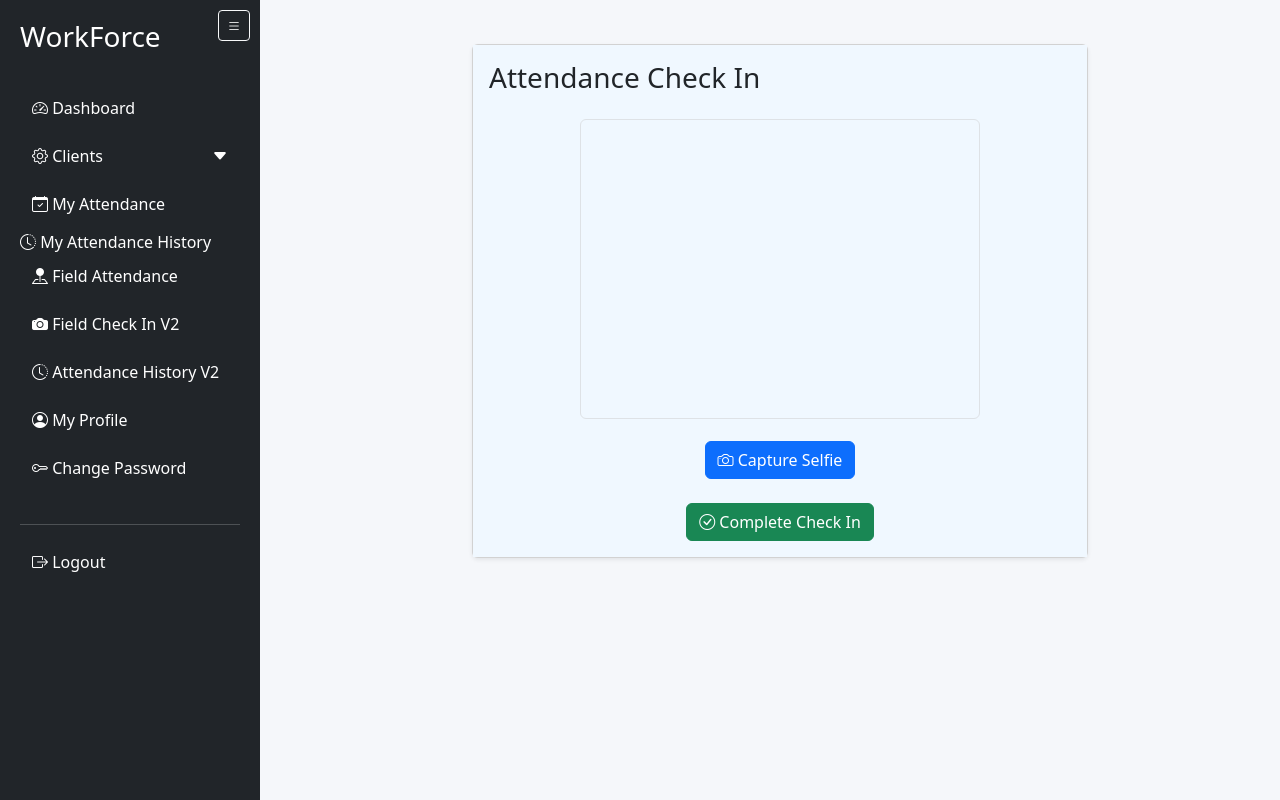
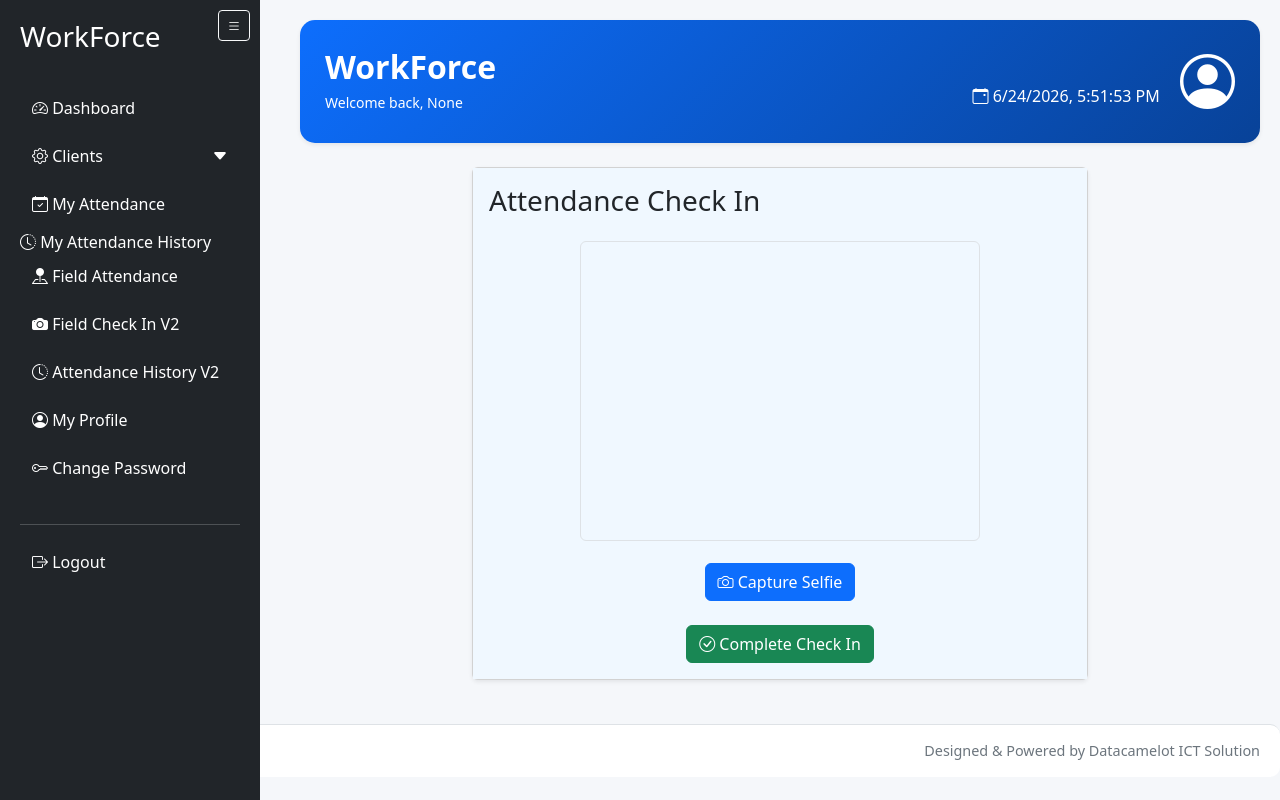
Before and after one commit to HavallonTech/WORKFORCE, a Flask app: page /attendance/check-in in a window 1280 px wide. Run offline with Flask 3, Linux system fonts and the light colour scheme; a user stored in the database is signed in; data comes from the database, SQL or seed files in the repository; some libraries are stand-ins or nearby versions.

Commit message:
Presentation 2

```diff
--- a/app/static/css/style.css
+++ b/app/static/css/style.css
@@ -222,3 +222,68 @@ body{
 
     color:black;
 }
+.page-header{
+
+    background: linear-gradient(
+        135deg,
+        #0d6efd,
+        #084298
+    );
+
+    color:white;
+
+    padding:20px 25px;
+
+    border-radius:15px;
+
+    margin-bottom:20px;
+
+}
+
+.page-header h2{
+
+    margin:0;
+
+    font-weight:600;
+
+}
+
+.header-avatar{
+
+    width:55px;
+
+    height:55px;
+
+    border-radius:50%;
+
+    object-fit:cover;
+
+    border:3px solid white;
+
+}
+
+.header-avatar-icon{
+
+    font-size:55px;
+
+    color:white;
+
+}
+
+.footer{
+
+    background:#ffffff;
+
+    border-top:1px solid #dee2e6;
+
+    padding:15px 20px;
+
+    margin-top:20px;
+
+    border-radius:10px;
+
+    color:#6c757d;
+
+    font-size:.9rem;
+
+}
--- a/app/templates/base.html
+++ b/app/templates/base.html
@@ -35,7 +35,62 @@
 
     <div class="main-content">
 
-        {% include 'includes/navbar.html' %}
+        <div class="page-header shadow-sm">
+
+    <div class="row align-items-center">
+
+        <div class="col-md-8">
+
+            <h2 class="mb-1">
+
+                {% block page_title %}
+                    WorkForce
+                {% endblock %}
+
+            </h2>
+
+            <small>
+
+                Welcome back,
+
+                {{ current_user.full_name }}
+
+            </small>
+
+        </div>
+
+        <div class="col-md-4 text-end">
+
+            <span class="me-3">
+
+                <i class="bi bi-calendar-event"></i>
+
+                <span id="currentDateTime"></span>
+
+            </span>
+
+            {% if current_user.profile_image %}
+
+            <img
+                src="{{ url_for(
+                    'static',
+                    filename='uploads/profiles/' ~ current_user.profile_image
+                ) }}"
+                class="header-avatar">
+
+            {% else %}
+
+            <i
+                class="bi bi-person-circle header-avatar-icon">
+            </i>
+
+            {% endif %}
+
+        </div>
+
+    </div>
+
+</div>
 
         <div class="container-fluid mt-4">
 
@@ -82,6 +137,27 @@
     {% endwith %}
 
 </div>
+<footer class="footer mt-4">
+
+    <div class="row">
+
+        <div class="col-md-6">
+
+            © {{ current_year if current_year else '2026' }}
+
+            WorkForce V2
+
+        </div>
+
+        <div class="col-md-6 text-end">
+
+            Designed & Powered by Datacamelot ICT Solution
+
+        </div>
+
+    </div>
+
+</footer>
 <script src="https://cdn.jsdelivr.net/npm/bootstrap@5.3.3/dist/js/bootstrap.bundle.min.js"></script>
 
 <script>
@@ -142,6 +218,31 @@ document.addEventListener(
         };
 
     }
+);
+
+</script>
+<script>
+
+function updateDateTime(){
+
+    const now = new Date();
+
+    document.getElementById(
+        "currentDateTime"
+    ).innerHTML =
+
+        now.toLocaleString();
+
+}
+
+updateDateTime();
+
+setInterval(
+
+    updateDateTime,
+
+    1000
+
 );
 
 </script>
```
